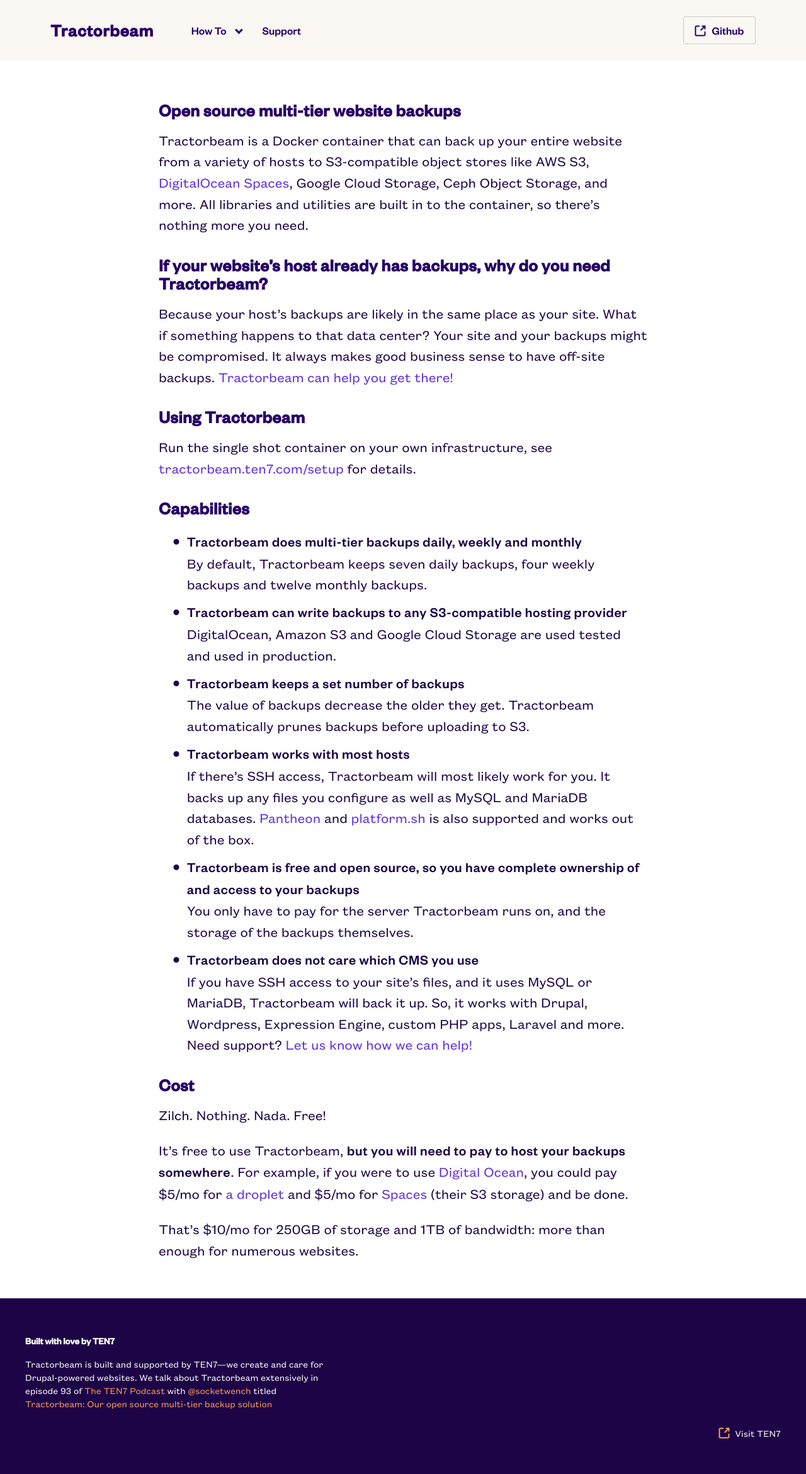
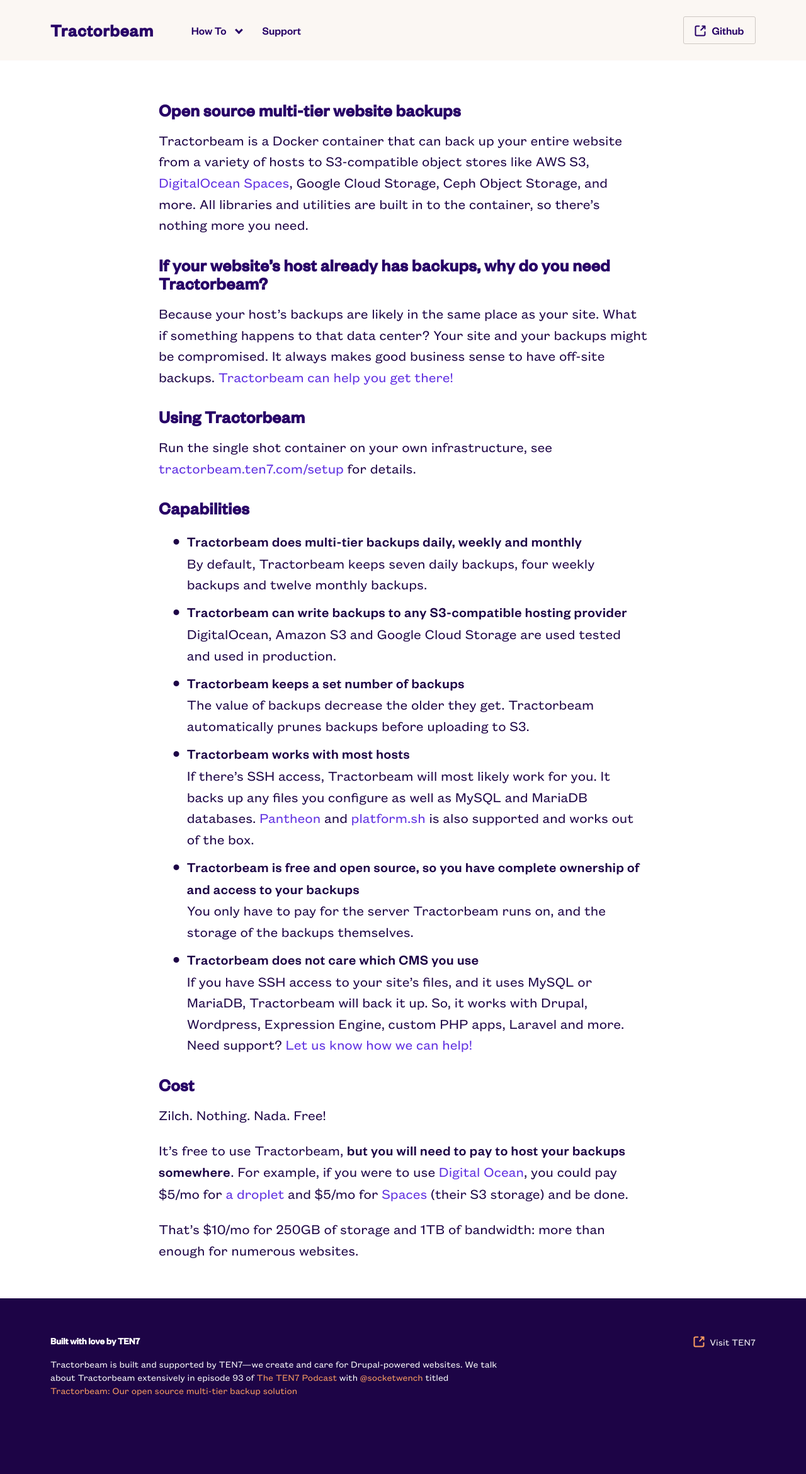
Before and after one commit to ten7/tractorbeam.ten7.com, a Jekyll site: the page built from index.md, in a window 1280 px wide. Shown: the whole page at 63% size. Built offline with Jekyll 4.4.1, drawn with Linux system fonts in a browser that asks for light colours; after the commit the page ends 2261 px from its top, so only the background shows below that.

Commit message:
Re factor footer again so that the margins match the header. Bring back columns and no max 400px width

```diff
--- a/_includes/footer.html
+++ b/_includes/footer.html
@@ -1,10 +1,10 @@
 <footer class="footer">
-  <div class="footer-container">
-    <div class="column footer-main">
+  <div class="footer-container columns">
+    <div class="column footer-main is-8">
       <div class="footer-header">Built with love by TEN7</div>
       {{site.title}} is built and supported by TEN7—we create and care for Drupal-powered websites. We talk about {{site.title}} extensively in episode 93 of <a href="https://ten7.com/podcast">The TEN7 Podcast</a> with <a href="https://twitter.com/socketwench">@socketwench</a> titled <a href="https://ten7.com/podcast/episode/tractorbeam-our-open-source-multi-tier-backup-solution">Tractorbeam: Our open source multi-tier backup solution</a>
     </div>
-    <div class="column has-text-right">
+    <div class="column has-text-right is-4">
       <a href="https://ten7.com" class="ten7-link">
         <svg class="footer-logo" width="18" height="18" fill="none" xmlns="http://www.w3.org/2000/svg"><title>Visit TEN7</title><path d="M10.25 7.75 16.5 1.5M12.334 1.5h4.167v4.167M16.5 10.667v4.166a1.666 1.666 0 0 1-1.667 1.667H3.167A1.667 1.667 0 0 1 1.5 14.833V3.167A1.667 1.667 0 0 1 3.167 1.5h4.166" /></svg>
         <span>Visit TEN7</span>
--- a/assets/_src/sass/components/_footer.scss
+++ b/assets/_src/sass/components/_footer.scss
@@ -53,7 +53,7 @@
 	}
 
 	.column {
-		padding: 0.75rem 0;
+		padding: 0.75rem 2.5rem;
 	}
 
 	.footer-logo {
```
Also changed, not shown: assets/css/main.css, 1 other file.
